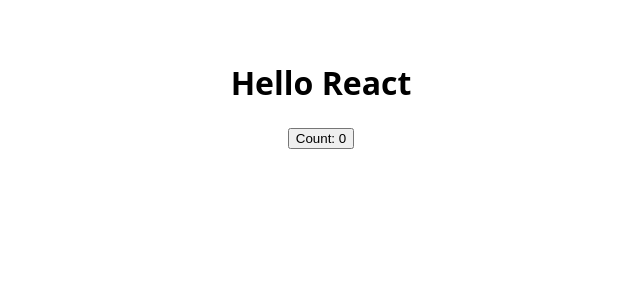
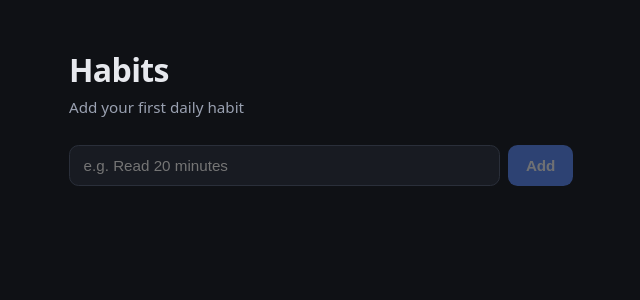
Before and after one commit to nicolasalt-shipit/shipit-demo-app, a React (Vite) app: page / in a window 1280 px wide. Shown: the top 300 px of the page, without its empty margins (319-959 px from the left). Built offline with nearby package versions, Linux system fonts and the light colour scheme.

Commit message:
Working as intended: checking bumped the run streak 4 → 5 and the new habit to 1, the header count updated, and the unch

```diff
--- a/src/App.tsx
+++ b/src/App.tsx
@@ -1,14 +1,105 @@
-import { useState } from "react";
+import { useEffect, useState } from "react";
+import {
+  Habit,
+  isDoneToday,
+  loadHabits,
+  newId,
+  saveHabits,
+  streak,
+  toggleToday,
+} from "./habits";
+import "./styles.css";
 
 export function App() {
-  const [count, setCount] = useState(0);
+  const [habits, setHabits] = useState<Habit[]>(loadHabits);
+  const [draft, setDraft] = useState("");
+
+  useEffect(() => {
+    saveHabits(habits);
+  }, [habits]);
+
+  function addHabit(e: React.FormEvent) {
+    e.preventDefault();
+    const name = draft.trim();
+    if (!name) return;
+    setHabits((hs) => [
+      ...hs,
+      { id: newId(), name, completedDates: [] },
+    ]);
+    setDraft("");
+  }
+
+  function check(id: string) {
+    setHabits((hs) => hs.map((h) => (h.id === id ? toggleToday(h) : h)));
+  }
+
+  function remove(id: string) {
+    setHabits((hs) => hs.filter((h) => h.id !== id));
+  }
+
+  const doneCount = habits.filter(isDoneToday).length;
 
   return (
-    <div style={{ fontFamily: "system-ui", padding: "2rem", textAlign: "center" }}>
-      <h1>Hello React</h1>
-      <button onClick={() => setCount((c) => c + 1)}>
-        Count: {count}
-      </button>
-    </div>
+    <main className="app">
+      <header className="header">
+        <h1>Habits</h1>
+        <p className="subtitle">
+          {habits.length === 0
+            ? "Add your first daily habit"
+            : `${doneCount} of ${habits.length} done today`}
+        </p>
+      </header>
+
+      <form className="add-form" onSubmit={addHabit}>
+        <input
+          className="add-input"
+          value={draft}
+          onChange={(e) => setDraft(e.target.value)}
+          placeholder="e.g. Read 20 minutes"
+          aria-label="New habit name"
+        />
+        <button className="add-button" type="submit" disabled={!draft.trim()}>
+          Add
+        </button>
+      </form>
+
+      <ul className="habit-list">
+        {habits.map((habit) => {
+          const done = isDoneToday(habit);
+          const count = streak(habit);
+          return (
+            <li key={habit.id} className={`habit${done ? " habit--done" : ""}`}>
+              <button
+                className="check"
+                onClick={() => check(habit.id)}
+                aria-pressed={done}
+                aria-label={
+                  done
+                    ? `Uncheck ${habit.name} for today`
+                    : `Check ${habit.name} for today`
+                }
+              >
+                {done ? "✓" : ""}
+              </button>
+
+              <span className="habit-name">{habit.name}</span>
+
+              <span className={`streak${count > 0 ? " streak--active" : ""}`}>
+                🔥 {count}
+                <span className="streak-unit">{count === 1 ? "day" : "days"}</span>
+              </span>
+
+              <button
+                className="remove"
+                onClick={() => remove(habit.id)}
+                aria-label={`Delete ${habit.name}`}
+              >
+                ×
+              </button>
+            </li>
+          );
+        })}
+      </ul>
+    </main>
   );
 }
--- /dev/null
+++ b/src/habits.ts
@@ -0,0 +1,79 @@
+export type Habit = {
+  id: string;
+  name: string;
+  /** ISO dates (YYYY-MM-DD) on which the habit was completed, unsorted. */
+  completedDates: string[];
+};
+
+const STORAGE_KEY = "habit-tracker:habits";
+
+/** crypto.randomUUID needs a secure context, which the preview over plain HTTP isn't. */
+export function newId(): string {
+  return `${Date.now().toString(36)}-${Math.random().toString(36).slice(2, 10)}`;
+}
+
+export function todayKey(date = new Date()): string {
+  const y = date.getFullYear();
+  const m = String(date.getMonth() + 1).padStart(2, "0");
+  const d = String(date.getDate()).padStart(2, "0");
+  return `${y}-${m}-${d}`;
+}
+
+function shiftDays(key: string, days: number): string {
+  const [y, m, d] = key.split("-").map(Number);
+  const date = new Date(y, m - 1, d + days);
+  return todayKey(date);
+}
+
+export function isDoneToday(habit: Habit): boolean {
+  return habit.completedDates.includes(todayKey());
+}
+
+/**
+ * Consecutive days ending today, or ending yesterday if today isn't checked yet
+ * — so a streak isn't shown as broken until a full day has been missed.
+ */
+export function streak(habit: Habit): number {
+  const done = new Set(habit.completedDates);
+  const today = todayKey();
+  let cursor = done.has(today) ? today : shiftDays(today, -1);
+  let count = 0;
+  while (done.has(cursor)) {
+    count++;
+    cursor = shiftDays(cursor, -1);
+  }
+  return count;
+}
+
+export function toggleToday(habit: Habit): Habit {
+  const today = todayKey();
+  return {
+    ...habit,
+    completedDates: habit.completedDates.includes(today)
+      ? habit.completedDates.filter((d) => d !== today)
+      : [...habit.completedDates, today],
+  };
+}
+
+export function loadHabits(): Habit[] {
+  try {
+    const raw = localStorage.getItem(STORAGE_KEY);
+    if (!raw) return [];
+    const parsed = JSON.parse(raw);
+    if (!Array.isArray(parsed)) return [];
+    return parsed.filter(
+      (h): h is Habit =>
+        h && typeof h.id === "string" && typeof h.name === "string" && Array.isArray(h.completedDates),
+    );
+  } catch {
+    return [];
+  }
+}
+
+export function saveHabits(habits: Habit[]): void {
+  try {
+    localStorage.setItem(STORAGE_KEY, JSON.stringify(habits));
+  } catch {
+    // Storage unavailable (private mode, quota) — the app still works in-memory.
+  }
+}
--- /dev/null
+++ b/src/styles.css
@@ -0,0 +1,177 @@
+:root {
+  --bg: #0f1115;
+  --surface: #181b22;
+  --surface-hover: #1f232c;
+  --border: #2a2f3a;
+  --text: #e7e9ee;
+  --muted: #9aa1b1;
+  --accent: #5b8cff;
+  --done: #3ecf8e;
+  color-scheme: dark;
+}
+
+* {
+  box-sizing: border-box;
+}
+
+body {
+  margin: 0;
+  background: var(--bg);
+  color: var(--text);
+  font-family: ui-sans-serif, system-ui, -apple-system, "Segoe UI", sans-serif;
+}
+
+.app {
+  max-width: 34rem;
+  margin: 0 auto;
+  padding: 3rem 1.25rem 4rem;
+}
+
+.header h1 {
+  margin: 0;
+  font-size: 2rem;
+  letter-spacing: -0.02em;
+}
+
+.subtitle {
+  margin: 0.35rem 0 0;
+  color: var(--muted);
+  font-size: 0.95rem;
+}
+
+.add-form {
+  display: flex;
+  gap: 0.5rem;
+  margin: 1.75rem 0 1.25rem;
+}
+
+.add-input {
+  flex: 1;
+  padding: 0.7rem 0.85rem;
+  background: var(--surface);
+  border: 1px solid var(--border);
+  border-radius: 0.6rem;
+  color: var(--text);
+  font-size: 0.95rem;
+}
+
+.add-input:focus {
+  outline: 2px solid var(--accent);
+  outline-offset: 1px;
+}
+
+.add-button {
+  padding: 0.7rem 1.1rem;
+  background: var(--accent);
+  border: none;
+  border-radius: 0.6rem;
+  color: #fff;
+  font-size: 0.95rem;
+  font-weight: 600;
+  cursor: pointer;
+}
+
+.add-button:disabled {
+  opacity: 0.4;
+  cursor: default;
+}
+
+.habit-list {
+  list-style: none;
+  margin: 0;
+  padding: 0;
+  display: flex;
+  flex-direction: column;
+  gap: 0.6rem;
+}
+
+.habit {
+  display: flex;
+  align-items: center;
+  gap: 0.85rem;
+  padding: 0.85rem 1rem;
+  background: var(--surface);
+  border: 1px solid var(--border);
+  border-radius: 0.75rem;
+}
+
+.habit--done {
+  border-color: color-mix(in srgb, var(--done) 45%, var(--border));
+}
+
+.check {
+  flex: none;
+  width: 1.75rem;
+  height: 1.75rem;
+  display: grid;
+  place-items: center;
+  background: transparent;
+  border: 2px solid var(--border);
+  border-radius: 50%;
+  color: #0f1115;
+  font-size: 1rem;
+  font-weight: 700;
+  cursor: pointer;
+  transition: background 120ms ease, border-color 120ms ease, transform 120ms ease;
+}
+
+.check:hover {
+  border-color: var(--accent);
+}
+
+.check:active {
+  transform: scale(0.9);
+}
+
+.habit--done .check {
+  background: var(--done);
+  border-color: var(--done);
+}
+
+.habit-name {
+  flex: 1;
+  font-size: 1rem;
+}
+
+.habit--done .habit-name {
+  color: var(--muted);
+}
+
+.streak {
+  flex: none;
+  display: inline-flex;
+  align-items: baseline;
+  gap: 0.3rem;
+  padding: 0.25rem 0.55rem;
+  border-radius: 999px;
+  background: var(--surface-hover);
+  color: var(--muted);
+  font-size: 0.85rem;
+  font-variant-numeric: tabular-nums;
+  filter: grayscale(1);
+}
+
+.streak--active {
+  color: var(--text);
+  filter: none;
+}
+
+.streak-unit {
+  font-size: 0.75rem;
+  color: var(--muted);
+}
+
+.remove {
+  flex: none;
+  background: transparent;
+  border: none;
+  color: var(--muted);
+  font-size: 1.3rem;
+  line-height: 1;
+  padding: 0 0.15rem;
+  cursor: pointer;
+}
+
+.remove:hover {
+  color: #ff6b6b;
+}
```
